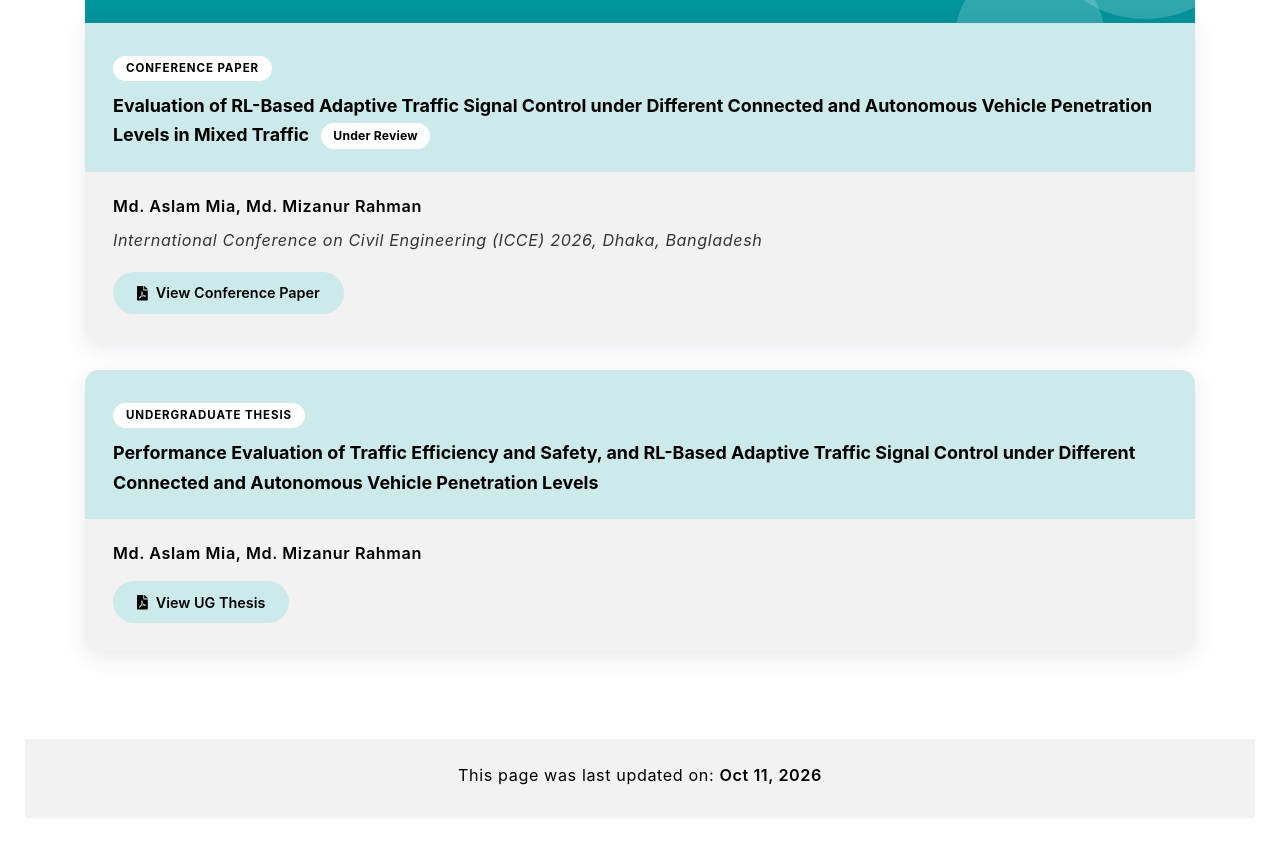
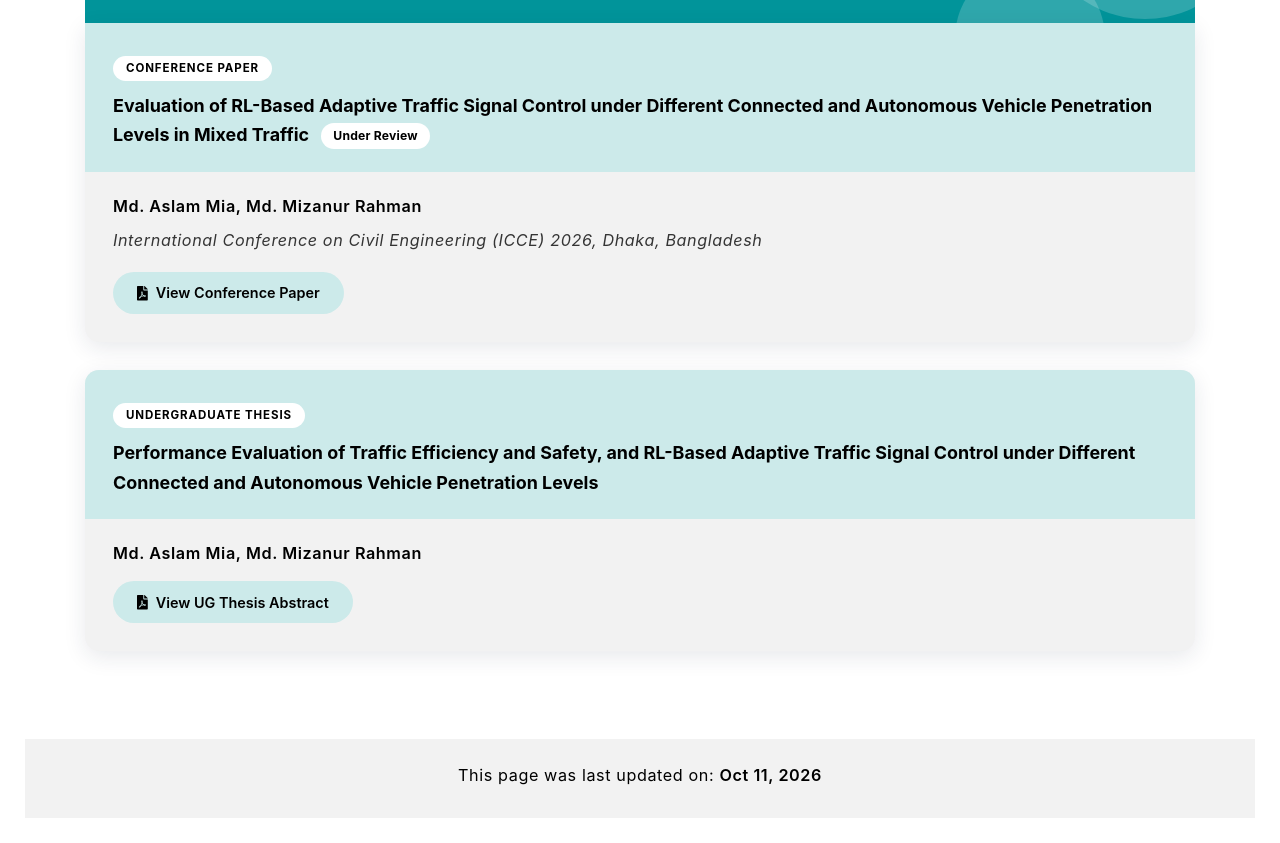
Before and after one commit to mdaslamcee/mdaslamcee.github.io, a plain HTML site: page publication.html in a window 1280 px wide. Shown: the part 241-1084 px from the top of the page. Drawn offline with Linux system fonts and the light colour scheme; a web font is replaced by a local one.

Commit message:
update website

```diff
--- a/publication.html
+++ b/publication.html
@@ -713,11 +713,11 @@
 
                 <div class="publication-actions">
                     <a class="publication-btn"
-                        href="assets/publication/Aslam_UG_Thesis.pdf"
+                        href="assets/publication/UG_Thesis_Abstract.pdf"
                         target="_blank"
                         rel="noopener noreferrer">
                         <i class="fas fa-file-pdf" aria-hidden="true"></i>
-                        View UG Thesis
+                        View UG Thesis Abstract
                     </a>
                 </div>
 
```
